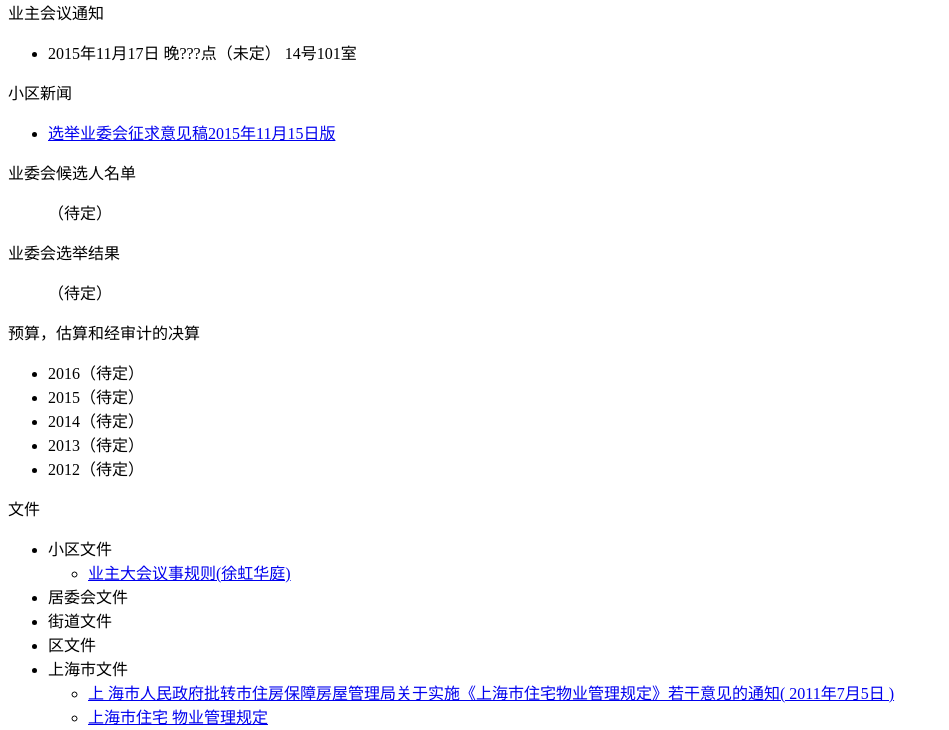
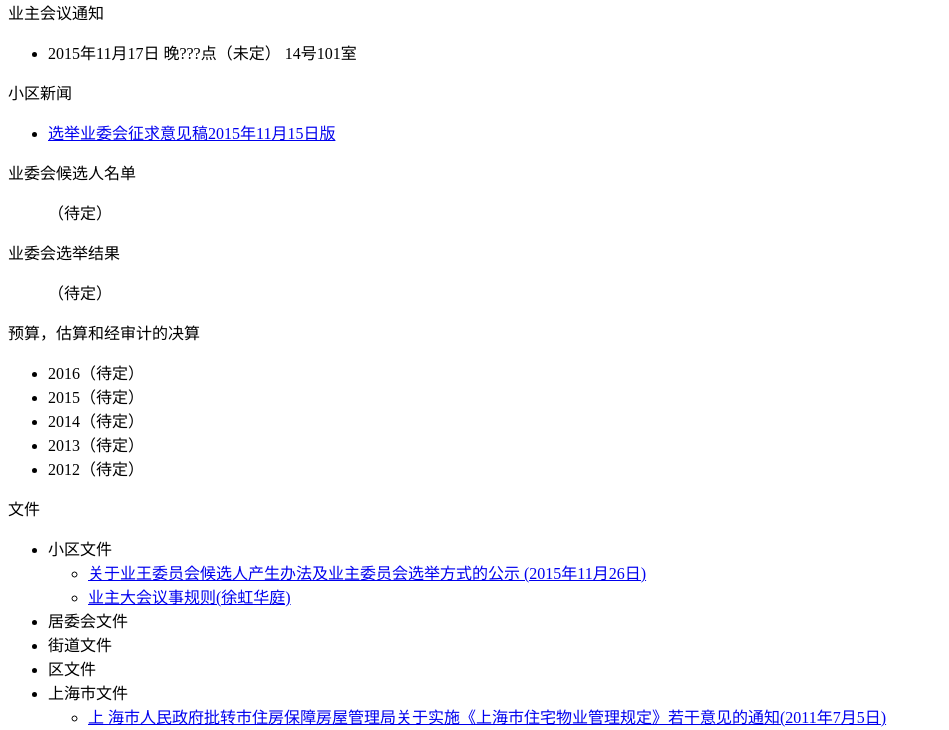
Before and after one commit to whl36512/xhht, a plain HTML site: page index.html in a window 1280 px wide. Shown: the part 63-793 px from the top of the page, without its empty margins (0-949 px from the left). Drawn offline with Linux system fonts and the light colour scheme.

Commit message:
add election official doc

```diff
--- a/index.html
+++ b/index.html
@@ -61,6 +61,8 @@
 
         <li> 小区文件
           <ul>
+		    <li> <a href="owner-meeting-rule-xhht.html"> 关于业王委员会候选人产生办法及业主委员会选举方式的公示 (2015年11月26日)</a>
+            </li>
             <li> <a href="owner-meeting-rule-xhht.html"> 业主大会议事规则(徐虹华庭)</a>
             </li>
           </ul>
@@ -71,7 +73,7 @@
         <li>上海市文件
           <ul>
             <li> <a href="http://www.shanghai.gov.cn/nw2/nw2314/nw2319/nw2404/nw26274/nw26275/u26aw28036.html">上
-海市人民政府批转市住房保障房屋管理局关于实施《上海市住宅物业管理规定》若干意见的通知( 2011年7月5日 ) </a> </li>
+海市人民政府批转市住房保障房屋管理局关于实施《上海市住宅物业管理规定》若干意见的通知(2011年7月5日) </a> </li>
             <li> <a href="http://baike.baidu.com/view/436315.htm">上海市住宅
 物业管理规定</a> </li>
             <li><a href="http://bsfg.baoshan.sh.cn/zcfg/wygll/201207/t20120726_79430.html">加
```
Also changed, not shown: board_election_official.txt (added).
